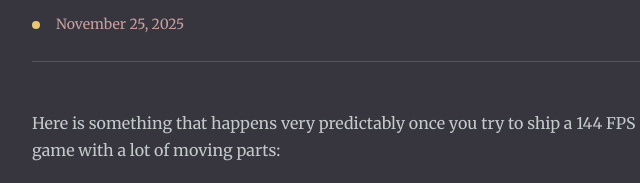
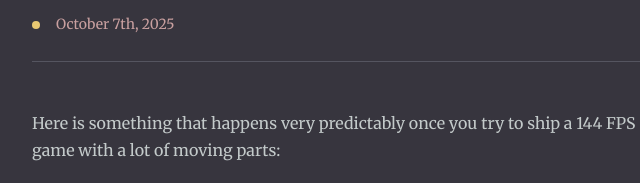
Before and after one commit to N0V4-Labs/N0V4-Labs-web, a plain HTML site: page phalanx-ecs.html in a window 1280 px wide. Shown: the part 239-422 px from the top of the page, 288-928 px from the left. Drawn offline with Linux system fonts and the light colour scheme.

Commit message:
Update blog post date to October 7th, 2025

```diff
--- a/phalanx-ecs.html
+++ b/phalanx-ecs.html
@@ -30,7 +30,7 @@
       <article class="blog-post">
         <h2>Inside PHALANX’s ECS: Wrapping Flecs for 90k Entities</h2>
         <div class="meta">
-          November 25, 2025
+          October 7th, 2025
         </div>
         <div class="content">
           <p>
```
